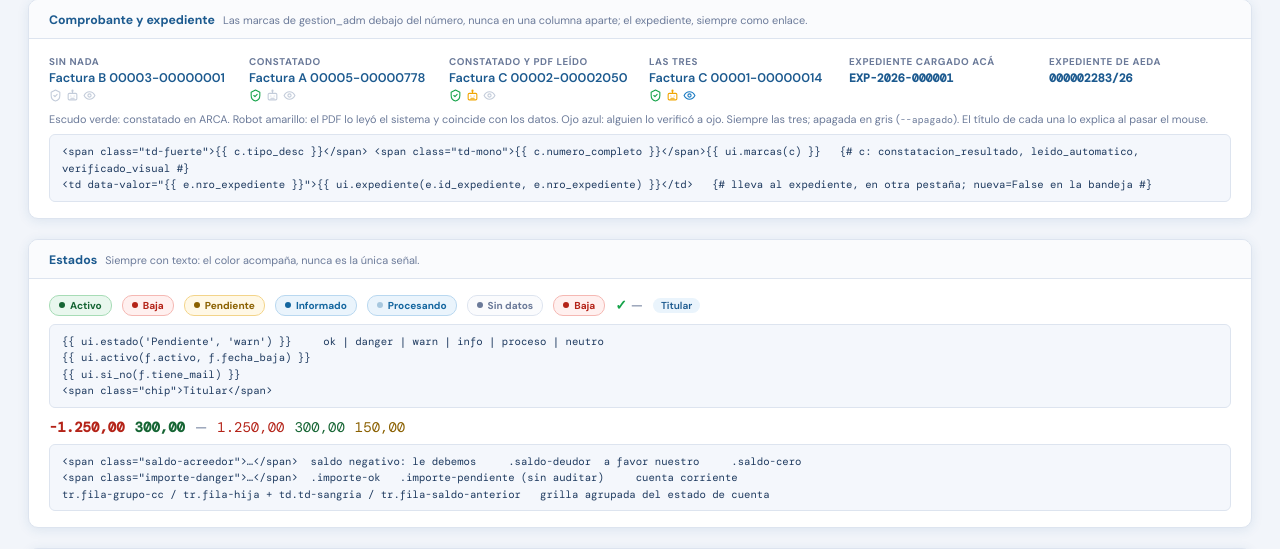
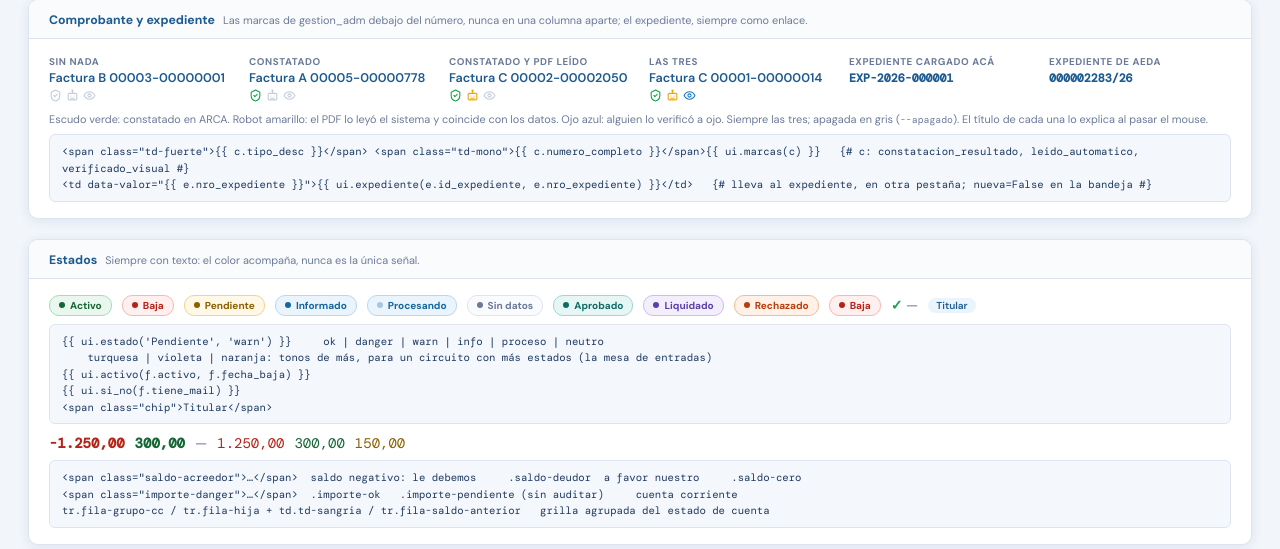
Before and after one commit to estebansalaya-creator/gestion_sindicato, a Flask app: template templates/estilos.html in a window 1280 px wide. Shown: the part 3720-4269 px from the top of the page. Run offline with Flask 3, Linux system fonts and the light colour scheme; the template is opened without the code that fills it, so the values that code supplies are empty; parts of the project's set-up code (start-up, migrations or seed data) failed here and were passed over.

Commit message:
Mesa de entradas: un color distinto para cada estado
Tres tonos nuevos de ui.estado en la hoja de estilos (turquesa, violeta y
naranja, con el mismo contraste que los demás) para los circuitos con más
estados que los cinco de siempre. En la mesa: ingresado azul, en revisión
ámbar, aprobado turquesa, liquidado violeta, pagado verde, rechazado
naranja, anulado rojo y archivado gris. Guía de estilos y CLAUDE.md al día.

Co-Authored-By: Claude Opus 5.5 <noreply@anthropic.com>
Claude-Session: https://claude.ai/code/session_01SxU5Eziw4f2ACy7TetxDaz

```diff
--- a/static/css/sindicato.css
+++ b/static/css/sindicato.css
@@ -58,6 +58,11 @@
   --warn-bg:      #fff8e6;  --warn-borde:   #f3d48a;
   --info:         #1a7ac2;  --info-texto:   #14669f;
   --info-bg:      #eaf4fc;  --info-borde:   #b9d8f0;
+  /* Tonos de más, para un circuito con más pasos que los cinco de arriba
+     (la mesa de entradas): cada estado con su color. Mismo contraste. */
+  --turquesa-texto: #0f6b66; --turquesa-bg: #e6f6f4; --turquesa-borde: #9fd6d0;
+  --violeta-texto:  #5b3fa8; --violeta-bg:  #f2eefc; --violeta-borde:  #cbbdf0;
+  --naranja-texto:  #b93d0a; --naranja-bg:  #fff1e8; --naranja-borde:  #f8b98c;
 
   /* Archivos: el rojo de PDF y el verde de Excel, iguales en el botón de
      barra y en el de la fila, para que se reconozcan como la misma acción. */
@@ -734,6 +739,11 @@ fieldset.solo-lectura .solo-edicion { display: none; }
 .estado-warn    { background: var(--warn-bg);   border-color: var(--warn-borde);   color: var(--warn-texto); }
 .estado-info    { background: var(--info-bg);   border-color: var(--info-borde);   color: var(--info-texto); }
 .estado-neutro  { background: var(--surface-2); border-color: var(--border);       color: var(--text-muted); }
+/* Tonos de más: cuando un circuito tiene más estados que los de arriba y
+   cada uno lleva su color (mesa de entradas: aprobado, liquidado, rechazado). */
+.estado-turquesa { background: var(--turquesa-bg); border-color: var(--turquesa-borde); color: var(--turquesa-texto); }
+.estado-violeta  { background: var(--violeta-bg);  border-color: var(--violeta-borde);  color: var(--violeta-texto); }
+.estado-naranja  { background: var(--naranja-bg);  border-color: var(--naranja-borde);  color: var(--naranja-texto); }
 /* En proceso: el punto late. */
 .estado-proceso { background: var(--info-bg);   border-color: var(--info-borde);   color: var(--info-texto); }
 .estado-proceso::before { animation: latido 1s ease-in-out infinite; }
--- a/templates/_ui.html
+++ b/templates/_ui.html
@@ -244,7 +244,8 @@
 
 
 {# ── Estados ────────────────────────────────────────────────────────────────
-   tipo: ok | danger | warn | info | neutro | proceso. #}
+   tipo: ok | danger | warn | info | neutro | proceso, y para un circuito con más
+   estados: turquesa | violeta | naranja. #}
 {% macro estado(texto, tipo='neutro') -%}
 <span class="estado estado-{{ tipo }}">{{ texto }}</span>
 {%- endmacro %}
--- a/templates/estilos.html
+++ b/templates/estilos.html
@@ -257,11 +257,12 @@
     <div class="fila">
       {{ ui.estado('Activo', 'ok') }} {{ ui.estado('Baja', 'danger') }} {{ ui.estado('Pendiente', 'warn') }}
       {{ ui.estado('Informado', 'info') }} {{ ui.estado('Procesando', 'proceso') }} {{ ui.estado('Sin datos', 'neutro') }}
+      {{ ui.estado('Aprobado', 'turquesa') }} {{ ui.estado('Liquidado', 'violeta') }} {{ ui.estado('Rechazado', 'naranja') }}
       {{ ui.activo(0) }}
       <span>{{ ui.si_no(True) }} {{ ui.si_no(False) }}</span>
       <span class="chip">Titular</span>
     </div>
-    {{ ej("{{ ui.estado('Pendiente', 'warn') }}     ok | danger | warn | info | proceso | neutro\n{{ ui.activo(f.activo, f.fecha_baja) }}\n{{ ui.si_no(f.tiene_mail) }}\n<span class=\"chip\">Titular</span>") }}
+    {{ ej("{{ ui.estado('Pendiente', 'warn') }}     ok | danger | warn | info | proceso | neutro\n    turquesa | violeta | naranja: tonos de más, para un circuito con más estados (la mesa de entradas)\n{{ ui.activo(f.activo, f.fecha_baja) }}\n{{ ui.si_no(f.tiene_mail) }}\n<span class=\"chip\">Titular</span>") }}
     <div class="fila separado">
       <span class="saldo-acreedor mono">-1.250,00</span> <span class="saldo-deudor mono">300,00</span>
       <span class="saldo-cero">—</span> <span class="importe-danger mono">1.250,00</span>
```
Also changed, not shown: CLAUDE.md (+3 -1 lines), comprobantes_datos.py (+6 -2 lines).
